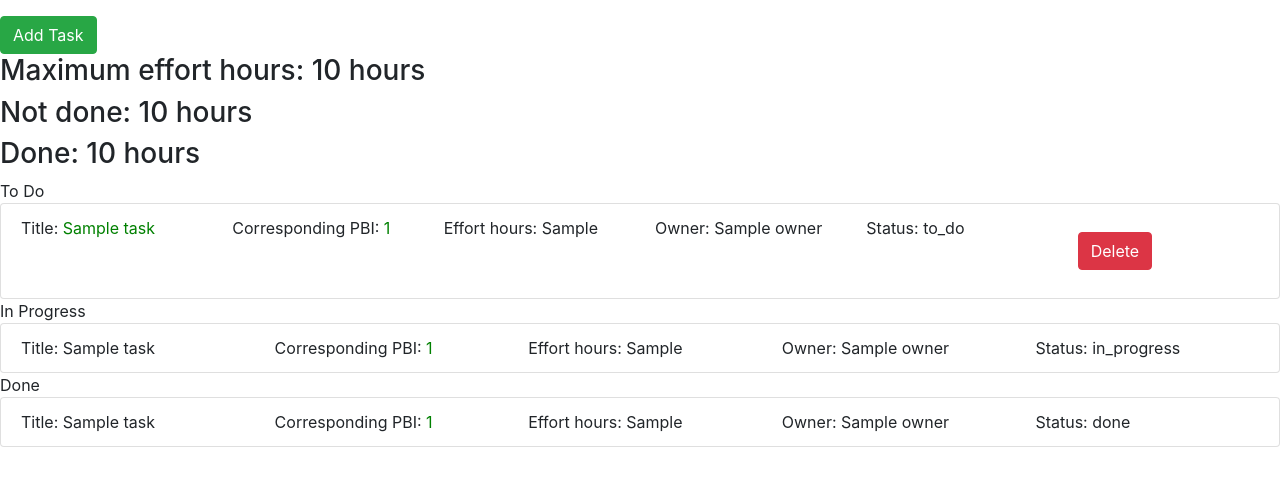
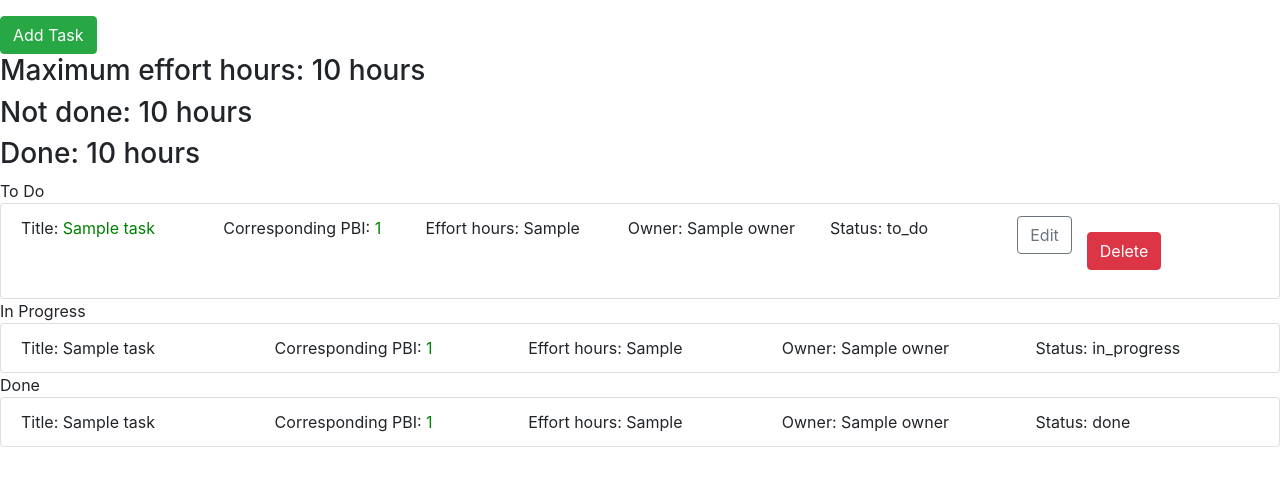
Before and after one commit to andythsu/COMP3297, a Django app: template wolfpack/templates/SprintBacklogDetail.html in a window 1280 px wide. Shown: the part 111-597 px from the top of the page. Run offline with Django 3.2, Linux system fonts and the light colour scheme; the template is opened without the code that fills it: most values are stand-ins (such as "Sample title", 1, 10 or a date in 2020); some libraries are stand-ins or nearby versions.

Commit message:
Added a edit button for easy understanding (from Shawn's code)

```diff
--- a/wolfpack/templates/SprintBacklogDetail.html
+++ b/wolfpack/templates/SprintBacklogDetail.html
@@ -48,6 +48,10 @@
             <div class="col-sm">
                 Status: to_do
             </div>
+            <div>
+                <a class='pbi-edit btn btn-outline-secondary' href="{% url 'wolfpack:update_t' pro.id sprint.id task.task.id %}">Edit</a>
+            </div>
+
             <div class="col-sm">
                 <form action="{% url 'wolfpack:delete_t' pro.id sprint.id task.task.id %}" method="post">
                     {% csrf_token %}
```
